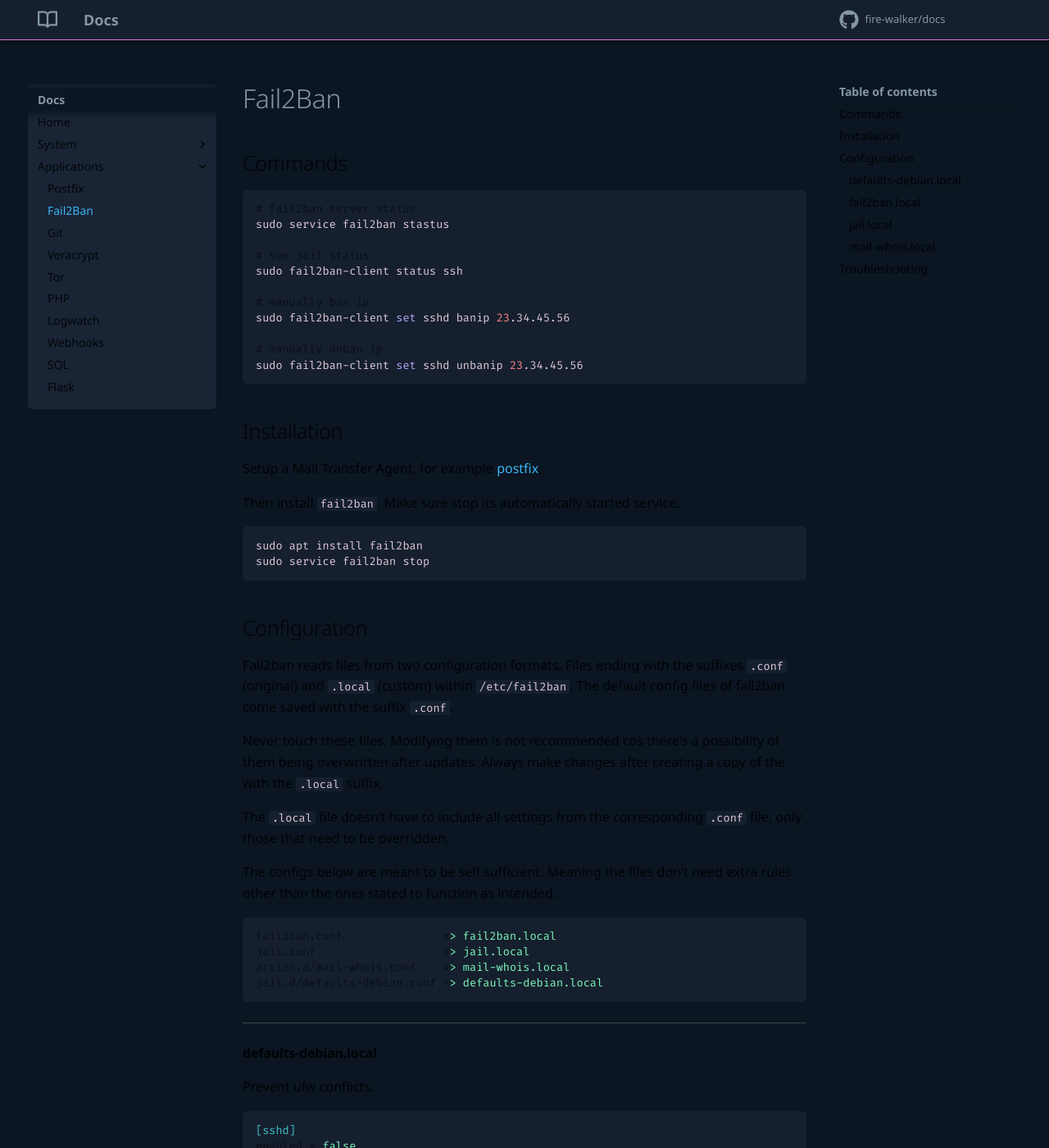
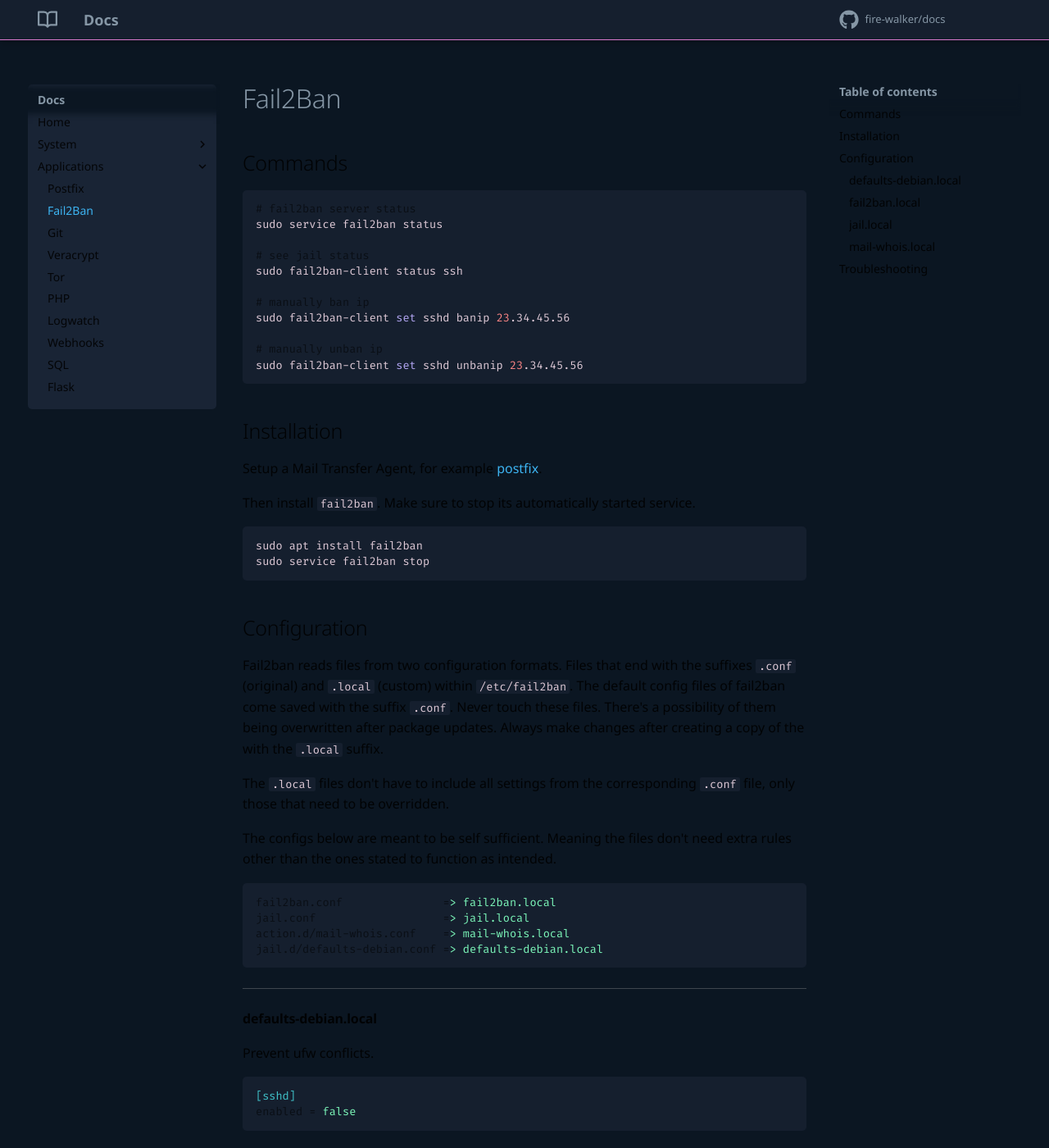
Before and after one commit to fire-walker/docs, an MkDocs documentation site: the page built from docs/pages/fail2ban.md, in a window 1280 px wide and 1400 px high. Shown: the whole window at 82% size. Built offline with MkDocs 1.6.1 and Material for MkDocs 9.7.7, drawn with Linux system fonts in a browser that asks for light colours; comment, search, counter and statistics services are not loaded; some of the changed text lies outside the part shown.

Commit message:
fail2ban update

````diff
--- a/docs/pages/fail2ban.md
+++ b/docs/pages/fail2ban.md
@@ -1,7 +1,7 @@
 ## Commands
 ``` bash
 # fail2ban server status
-sudo service fail2ban stastus
+sudo service fail2ban status
 
 # see jail status
 sudo fail2ban-client status ssh
@@ -13,11 +13,10 @@
 sudo fail2ban-client set sshd unbanip 23.34.45.56
 ```
 
-
 ## Installation
 Setup a Mail Transfer Agent, for example [postfix](postfix.md).
 
-Then install `fail2ban`. Make sure stop its automatically started service.
+Then install `fail2ban`. Make sure to stop its automatically started service.
 
 ``` bash
 sudo apt install fail2ban
@@ -26,11 +25,9 @@
 
 ## Configuration
 
-Fail2ban reads files from two configuration formats. Files ending with the suffixes `.conf` (original) and `.local` (custom) within `/etc/fail2ban`. The default config files of fail2ban come saved with the suffix `.conf`.
+Fail2ban reads files from two configuration formats. Files that end with the suffixes `.conf` (original) and `.local` (custom) within `/etc/fail2ban`. The default config files of fail2ban come saved with the suffix `.conf`. Never touch these files. There's a possibility of them being overwritten after package updates. Always make changes after creating a copy of the with the `.local` suffix.
 
-Never touch these files. Modifying them is not recommended cos there's a possibility of them being overwritten after updates. Always make changes after creating a copy of the with the `.local` suffix.
-
-The `.local` file doesn’t have to include all settings from the corresponding `.conf` file, only those that need to be overridden.
+The `.local` files don't have to include all settings from the corresponding `.conf` file, only those that need to be overridden.
 
 The configs below are meant to be self sufficient. Meaning the files don't need extra rules other than the ones stated to function as intended.
 
@@ -126,16 +123,14 @@
 name = default
 # addressee of the mail
 dest = fail2ban
-
 ```
 
 ## Troubleshooting
 
 !!! error ""
- When encountering potential ufw conflicts resulting in _already banned_ errors. Check[^1]
+ When encountering potential ufw conflicts resulting in _already banned_ errors. Check[^1].
 
-!!! warning ""
-    Check ufw's OpenSSH app. Because this is what gets banned in `jail.local`[^2]
+ Also check out ufw's OpenSSH app. Cos that's the reference fail2ban uses to ban stuff[^2].
 
 [^1]: https://askubuntu.com/questions/54771/potential-ufw-and-fail2ban-conflicts
 [^2]: https://www.fail2ban.org/wiki/index.php/FAQ_english
--- a/mkdocs.yml
+++ b/mkdocs.yml
@@ -54,7 +54,7 @@
         - Veracrypt:    pages/veracrypt.md
         - Tor:          pages/tor.md
         - PHP:          pages/php.md
-        - Logwatch:     pages/logwatch.md
+        - Logwatch:     pages/logwatch.m
         - Webhooks:     pages/webhooks.md
         - SQL:          pages/sql.md
         - Flask:        pages/flask.md
````
